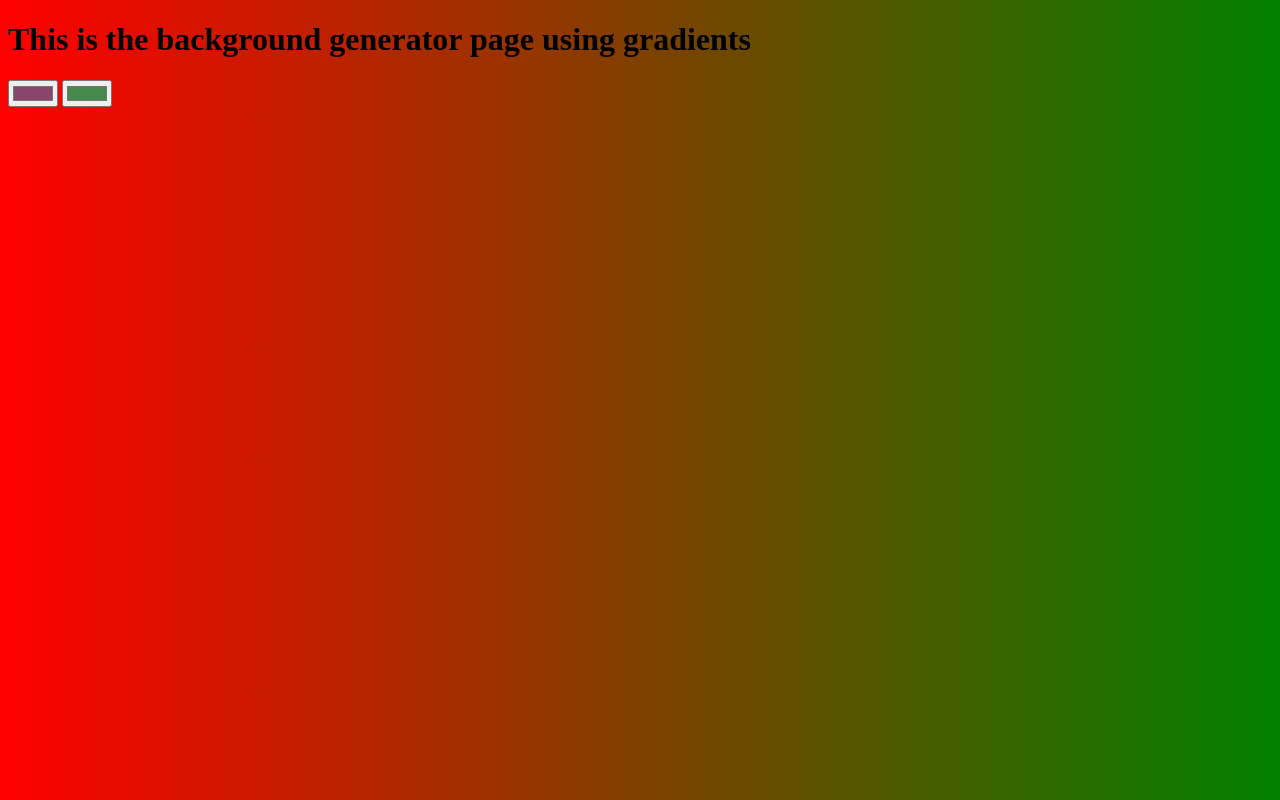
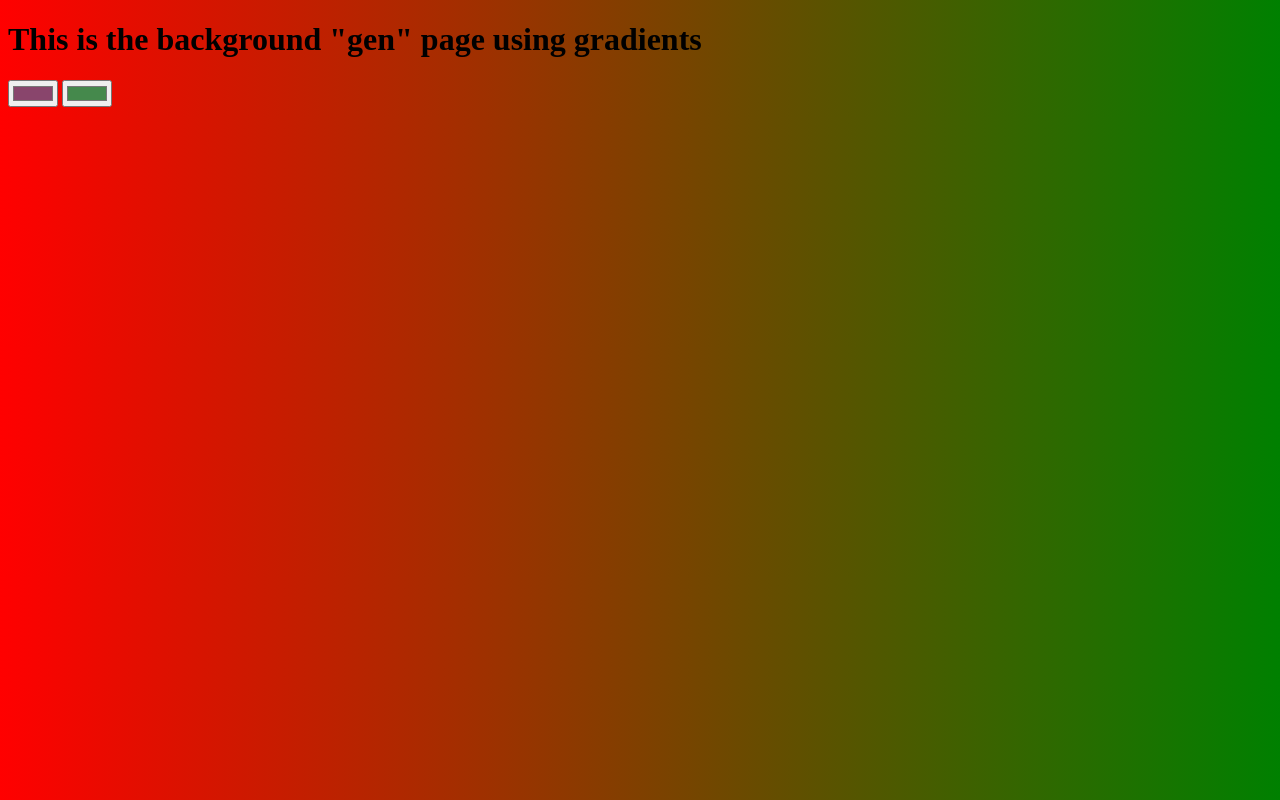
Before and after one commit to harry15036/bg-generator, a plain HTML site: page index.html in a window 1280 px wide. Drawn offline with Linux system fonts and the light colour scheme.

```diff
--- a/index.html
+++ b/index.html
@@ -5,7 +5,7 @@
 	<link rel="stylesheet" type="text/css" href="style.css">
 </head>
 <body>
-	<h1>This is the background generator page using gradients</h1>
+	<h1>This is the background "gen" page using gradients</h1>
 	<input type="color" value="#89456c" class="colour1">
 	<input type="color" value="#45894c" class="colour2">
 
```
